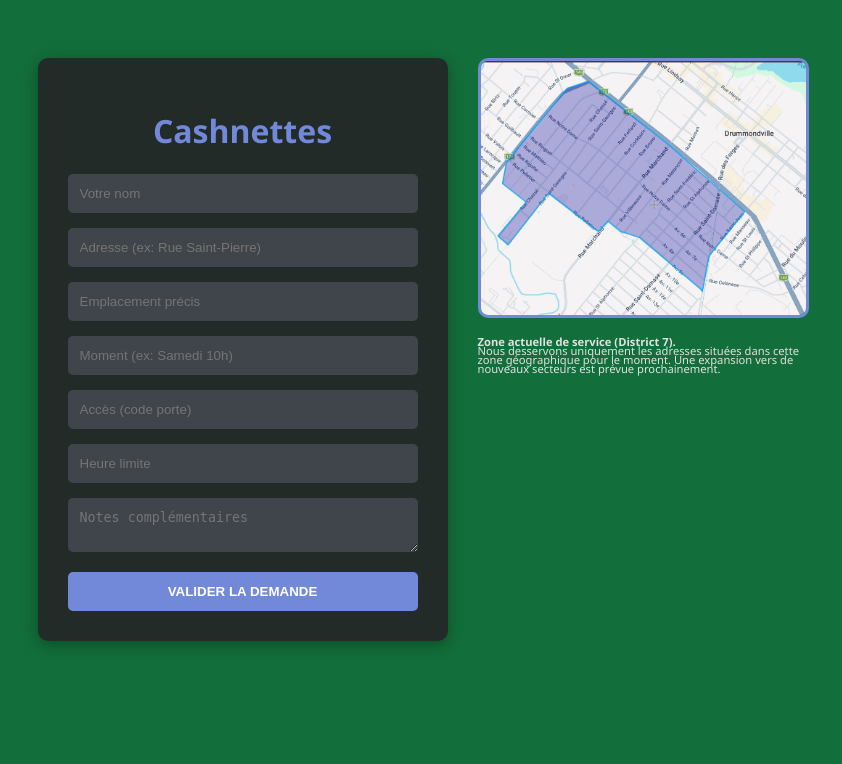
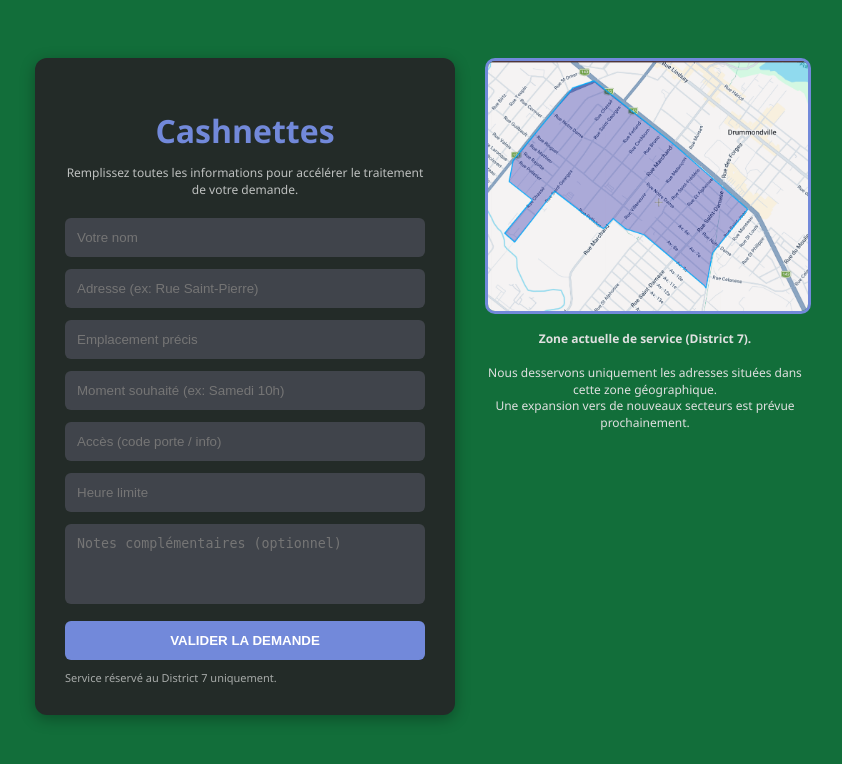
Before and after one commit to Hailboi21/cashnettesapp, a Flask app: page / in a window 1280 px wide. Shown: the top 764 px of the page, without its empty margins (220-1062 px from the left). Run offline with Flask 3, Linux system fonts and the light colour scheme.

Commit message:
Add files via upload

```diff
--- a/Cashnettes_App/app.py
+++ b/Cashnettes_App/app.py
@@ -1,22 +1,53 @@
 import requests
 from flask import Flask, render_template, request
-from database import db, Demande
+from database import db, Client, Ticket, Message
 
 app = Flask(__name__)
+
+# =========================
+# ⚙️ CONFIG FLASK
+# =========================
 app.config['SQLALCHEMY_DATABASE_URI'] = 'sqlite:///cashnettes.db'
+app.config['SQLALCHEMY_TRACK_MODIFICATIONS'] = False
 app.secret_key = 'votre_cle_secrete'
+
 db.init_app(app)
 
-SECTEUR_7 = ["saint-pierre", "boulevard st-joseph", "saint-jean","saint-damase","manseau","saint-alphonse","saint-frédéric","mélancon","mélançon","marchand","bruno","cockburn","surprenant","rajotte","savard","faucher","désilet","desilet","saint-antoine","saint-marc","saint-ambroise","villeneuve","saint-paul","saint-lucien","saint-marcel","saint-albert","sylvain","saint-alfred","turcotte","du drapeau","notre dame","notre-dame","ringuet","pelletier","ferland","chassé","mathieu","6e avenue","6eme avenue","7e avenue","7eme avenue","8e avenue","8eme avanue","9e avenue","9eme avanue"]
+# =========================
+# 🌍 SECTEUR AUTORISÉ
+# =========================
+SECTEUR_7 = [
+    "saint-pierre", "boulevard st-joseph", "saint-jean",
+    "saint-damase", "manseau", "saint-alphonse",
+    "saint-frédéric", "mélancon", "mélançon",
+    "marchand", "bruno", "cockburn", "surprenant",
+    "rajotte", "savard", "faucher", "désilet",
+    "desilet", "saint-antoine", "saint-marc",
+    "saint-ambroise", "villeneuve", "saint-paul",
+    "saint-lucien", "saint-marcel", "saint-albert",
+    "sylvain", "saint-alfred", "turcotte",
+    "du drapeau", "notre dame", "notre-dame",
+    "ringuet", "pelletier", "ferland", "chassé",
+    "mathieu", "6e avenue", "7e avenue",
+    "8e avenue", "9e avenue"
+]
 
+# =========================
+# 🔔 DISCORD WEBHOOK
+# =========================
 def envoyer_discord(message):
     webhook_url = "https://discord.com/api/webhooks/1515671283608850623/vFF_V_4o2DVysNCixpXJESxEPHcV708x-GF_ZdM1u38RPCW9u04_usXfvJeGSiZqXGVg"
     requests.post(webhook_url, json={"content": message})
 
+
+# =========================
+# 🏠 PAGE CLIENT (FORMULAIRE)
+# =========================
 @app.route('/', methods=['GET', 'POST'])
 def index():
+
     if request.method == 'POST':
-        # Récupération des données
+
         nom = request.form.get('nom')
         adresse = request.form.get('adresse', '').lower()
         emplacement = request.form.get('emplacement')
@@ -25,23 +56,111 @@ def index():
         heure_limite = request.form.get('heure_limite')
         notes = request.form.get('notes')
 
+        # ❌ filtre secteur
         if not any(rue in adresse for rue in SECTEUR_7):
-            return "Désolé, nous ne desservons pas encore votre secteur (District 7 uniquement)."
+            return "Désolé, nous ne desservons pas encore votre secteur."
 
-        nouvelle_demande = Demande(nom=nom, adresse=adresse, emplacement=emplacement,
-                                   moment=moment, acces=acces, heure_limite=heure_limite, notes=notes)
-        db.session.add(nouvelle_demande)
+        # 👤 client
+        client = Client(nom=nom, adresse=adresse)
+        db.session.add(client)
+        db.session.flush()
+
+        # 🎫 ticket
+        ticket = Ticket(
+            client_id=client.id,
+            sujet="Nouvelle demande",
+            emplacement=emplacement,
+            moment=moment,
+            acces=acces,
+            heure_limite=heure_limite,
+            notes=notes,
+            statut="open"
+        )
+
+        db.session.add(ticket)
         db.session.commit()
 
-        notification = (f"🚨 **Nouvelle demande Cashnettes !**\n👤 {nom}\n🏠 {adresse}\n📍 {emplacement}\n"
-                        f"📅 {moment}\n🔑 {acces}\n⏰ {heure_limite}\n📝 {notes}")
-        envoyer_discord(notification)
+        # 💬 message initial
+        message = Message(
+            ticket_id=ticket.id,
+            sender="client",
+            content=notes or "Nouvelle demande reçue"
+        )
 
-        return "Merci ! Votre demande a été transmise."
+        db.session.add(message)
+        db.session.commit()
+
+        # 🔔 discord
+        envoyer_discord(
+            f"🚨 Nouveau Ticket Cashnettes\n"
+            f"👤 {nom}\n"
+            f"🏠 {adresse}\n"
+            f"📍 {emplacement}\n"
+            f"📅 {moment}\n"
+            f"⏰ {heure_limite}\n"
+            f"📝 {notes}"
+        )
+
+        return render_template("success.html")
 
     return render_template('index.html')
 
+
+# =========================
+# 📊 DASHBOARD ADMIN
+# =========================
+@app.route('/dashboard')
+def dashboard():
+    tickets = Ticket.query.order_by(Ticket.created_at.desc()).all()
+    return render_template('dashboard.html', tickets=tickets)
+
+
+# =========================
+# 🎫 VOIR UN TICKET
+# =========================
+@app.route('/ticket/<int:ticket_id>')
+def view_ticket(ticket_id):
+
+    ticket = Ticket.query.get_or_404(ticket_id)
+    messages = Message.query.filter_by(ticket_id=ticket.id).all()
+
+    return render_template('ticket.html', ticket=ticket, messages=messages)
+
+
+# =========================
+# 💬 RÉPONSE ADMIN (CHAT)
+# =========================
+@app.route('/ticket/<int:ticket_id>/reply', methods=['POST'])
+def reply_ticket(ticket_id):
+
+    ticket = Ticket.query.get_or_404(ticket_id)
+    content = request.form.get('message')
+
+    message = Message(
+        ticket_id=ticket.id,
+        sender="admin",
+        content=content
+    )
+
+    db.session.add(message)
+
+    ticket.statut = "pending"
+
+    db.session.commit()
+
+    envoyer_discord(
+        f"💬 Réponse admin sur ticket #{ticket.id}:\n{content}"
+    )
+
+    return "Réponse envoyée ! <a href='/dashboard'>Retour</a>"
+
+
+# =========================
+# 🚀 RUN APP
+# =========================
 if __name__ == '__main__':
+
     with app.app_context():
         db.create_all()
+
     app.run(host='127.0.0.1', port=8080, debug=True)
--- a/Cashnettes_App/requirements.txt
+++ b/Cashnettes_App/requirements.txt
@@ -1,4 +1,2 @@
 flask
 flask-sqlalchemy
-requests
-gunicorn
--- a/Cashnettes_App/templates/index.html
+++ b/Cashnettes_App/templates/index.html
@@ -3,6 +3,7 @@
 <head>
     <meta charset="UTF-8">
     <title>Cashnettes - D7</title>
+
     <style>
         body {
             font-family: 'Segoe UI', Tahoma, sans-serif;
@@ -10,41 +11,142 @@
             color: white;
             display: flex;
             justify-content: center;
+            align-items: flex-start;
             padding: 50px;
-            gap: 30px; /* Espace entre le formulaire et la carte */
+            gap: 30px;
         }
-        form { background: #232b28; padding: 30px; border-radius: 10px; width: 350px; box-shadow: 0 4px 15px rgba(0,0,0,0.3); }
-        h1 { text-align: center; color: #7289da; }
-        input, textarea { width: 100%; margin-bottom: 15px; padding: 12px; border: none; border-radius: 5px; background: #40444b; color: white; box-sizing: border-box; }
-        button { width: 100%; padding: 12px; border: none; border-radius: 5px; background: #7289da; color: white; font-weight: bold; cursor: pointer; }
-        button:hover { background: #5b6eae; }
 
-        /* Styles pour la zone de la carte */
-        .map-container { width: 325px; text-align: middle; }
-        .map-image { width: 100%; border-radius: 10px; border: 3px solid #7289da; }
-        .info-text { margin-top: 15px; color: #e0e0e0; font-size: 0.7em; line-height: 0.8; }
+        form {
+            background: #232b28;
+            padding: 30px;
+            border-radius: 12px;
+            width: 360px;
+            box-shadow: 0 4px 15px rgba(0,0,0,0.3);
+        }
+
+        h1 {
+            text-align: center;
+            color: #7289da;
+            margin-bottom: 10px;
+        }
+
+        p.hint {
+            text-align: center;
+            font-size: 12px;
+            opacity: 0.7;
+            margin-bottom: 20px;
+        }
+
+        input, textarea {
+            width: 100%;
+            margin-bottom: 12px;
+            padding: 12px;
+            border: none;
+            border-radius: 6px;
+            background: #40444b;
+            color: white;
+            box-sizing: border-box;
+            outline: none;
+        }
+
+        textarea {
+            resize: none;
+            height: 80px;
+        }
+
+        button {
+            width: 100%;
+            padding: 12px;
+            border: none;
+            border-radius: 6px;
+            background: #7289da;
+            color: white;
+            font-weight: bold;
+            cursor: pointer;
+            transition: 0.2s;
+        }
+
+        button:hover {
+            background: #5b6eae;
+        }
+
+        .map-container {
+            width: 320px;
+            text-align: center;
+        }
+
+        .map-image {
+            width: 100%;
+            border-radius: 10px;
+            border: 3px solid #7289da;
+        }
+
+        .info-text {
+            margin-top: 12px;
+            color: #e0e0e0;
+            font-size: 12px;
+            line-height: 1.4;
+        }
+
+        .footer-note {
+            margin-top: 10px;
+            font-size: 11px;
+            opacity: 0.6;
+        }
     </style>
 </head>
+
 <body>
 
+    <!-- =========================
+         FORMULAIRE CLIENT
+    ========================== -->
     <form method="POST">
+
         <h1>Cashnettes</h1>
+
+        <p class="hint">
+            Remplissez toutes les informations pour accélérer le traitement de votre demande.
+        </p>
+
         <input type="text" name="nom" placeholder="Votre nom" required>
+
         <input type="text" name="adresse" placeholder="Adresse (ex: Rue Saint-Pierre)" required>
-        <input type="text" name="emplacement" placeholder="Emplacement précis">
-        <input type="text" name="moment" placeholder="Moment (ex: Samedi 10h)">
-        <input type="text" name="acces" placeholder="Accès (code porte)">
-        <input type="text" name="heure_limite" placeholder="Heure limite">
-        <textarea name="notes" placeholder="Notes complémentaires"></textarea>
+
+        <input type="text" name="emplacement" placeholder="Emplacement précis" required>
+
+        <input type="text" name="moment" placeholder="Moment souhaité (ex: Samedi 10h)" required>
+
+        <input type="text" name="acces" placeholder="Accès (code porte / info)" required>
+
+        <input type="text" name="heure_limite" placeholder="Heure limite" required>
+
+        <textarea name="notes" placeholder="Notes complémentaires (optionnel)"></textarea>
+
         <button type="submit">VALIDER LA DEMANDE</button>
+
+        <div class="footer-note">
+            Service réservé au District 7 uniquement.
+        </div>
+
     </form>
 
+    <!-- =========================
+         CARTE + INFO
+    ========================== -->
     <div class="map-container">
-        <img src="{{ url_for('static', filename='carte_secteur.png') }}" alt="Zone de service" class="map-image">
+
+        <img src="{{ url_for('static', filename='carte_secteur.png') }}"
+             alt="Zone de service"
+             class="map-image">
+
         <p class="info-text">
-            <strong>Zone actuelle de service (District 7).</strong><br>
-            Nous desservons uniquement les adresses situées dans cette zone géographique pour le moment. Une expansion vers de nouveaux secteurs est prévue prochainement.
+            <strong>Zone actuelle de service (District 7).</strong><br><br>
+
+            Nous desservons uniquement les adresses situées dans cette zone géographique.<br>
+            Une expansion vers de nouveaux secteurs est prévue prochainement.
         </p>
+
     </div>
 
 </body>
```
Also changed, not shown: Cashnettes_App/database.py (+66 -4 lines), Cashnettes_App/templates/dashboard.html (added, +31 -0 lines), Cashnettes_App/templates/success.html (added, +41 -0 lines), Cashnettes_App/templates/ticket.html (added, +37 -0 lines), Cashnettes_App/models/client.py (added), Cashnettes_App/models/message.py (added), Cashnettes_App/models/ticket.py (added), Cashnettes_App/routes/appointments.py (added), Cashnettes_App/routes/messages.py (added), Cashnettes_App/routes/tickets.py (added).
